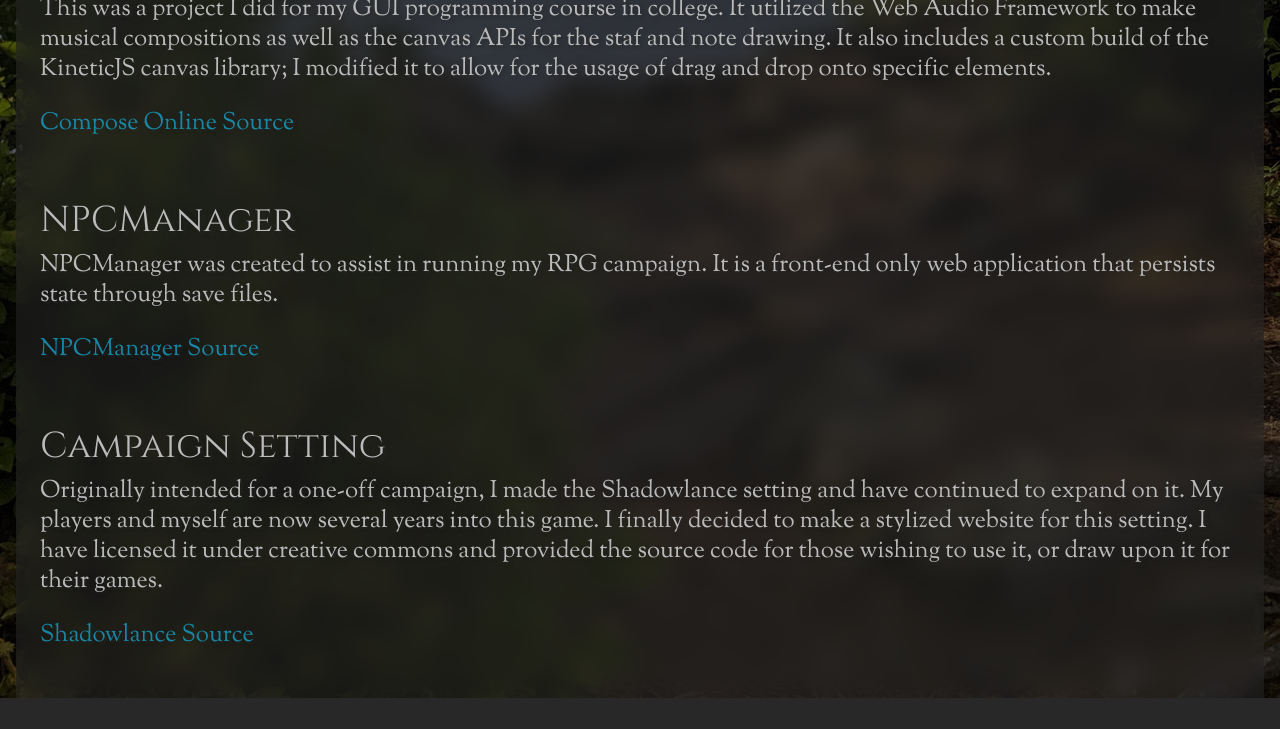
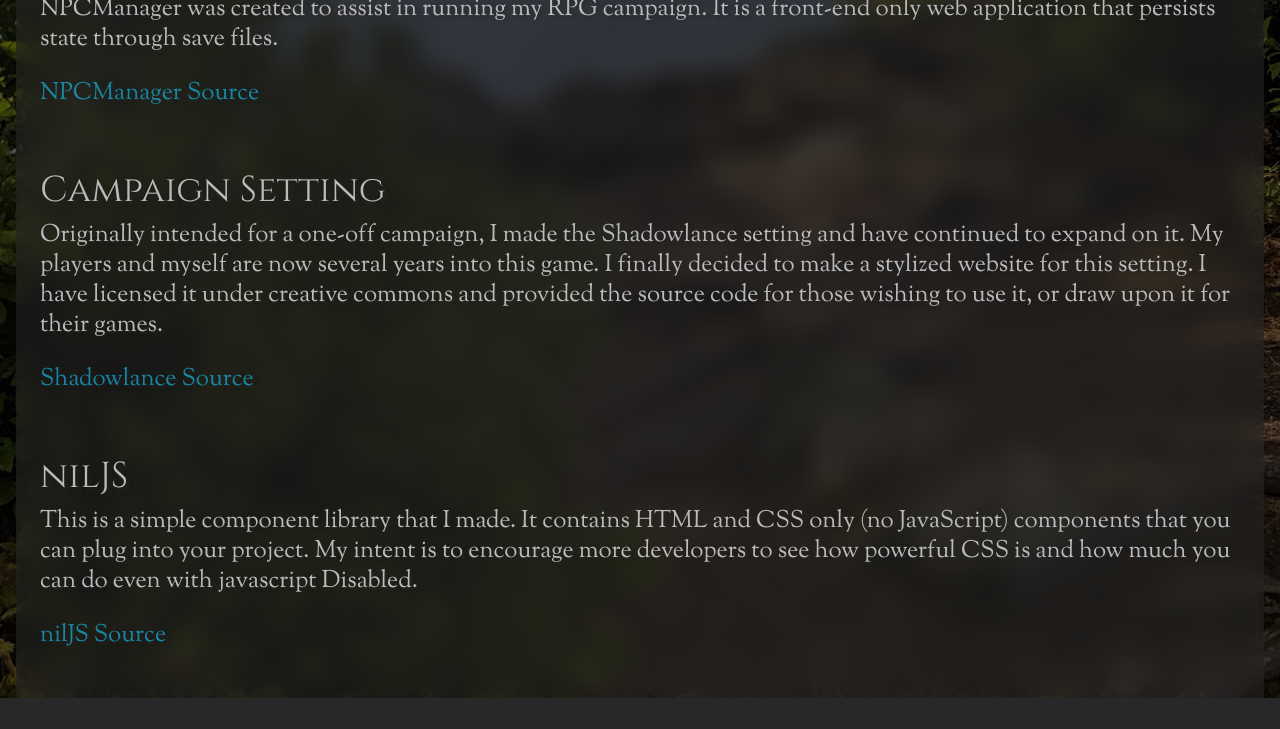
Before and after one commit to bblais23/bblais23.github.io, an Eleventy site: page src/projects/index.html in a window 1280 px wide and 1689 px high. Shown: the part 742-1471 px from the top of the page. Built offline with nearby package versions, Linux system fonts and the light colour scheme; Eleventy itself is replaced by a stand-in of ours; files that its build step writes are made by us from their sources.

Commit message:
Remove ComposeOnline and add NilJS

```diff
--- a/src/projects/index.html
+++ b/src/projects/index.html
@@ -14,13 +14,6 @@ layout: main.njk
 					<a href="https://github.com/bblais23/brewlab-frontend" rel="noopener noreferrer" target="_blank">Frontend Source</a>
 				</p>
 
-				<h2>Compose Online</h2>
-				<p>This was a project I did for my GUI programming course in college. It utilized the Web Audio Framework to make musical compositions as well as the canvas APIs for the staf and note drawing. It also includes a custom build of the KineticJS canvas library; I modified it to allow for the usage of drag and drop onto specific elements.</p>
-				<p>
-					<a href="https://bblais23.github.io/ComposeOnline/" rel="noopener noreferrer" target="_blank">Compose Online</a>
-					<a href="https://github.com/bblais23/ComposeOnline" rel="noopener noreferrer" target="_blank">Source</a>
-				</p>
-
 				<h2>NPCManager</h2>
 				<p>NPCManager was created to assist in running my RPG campaign. It is a front-end only web application that persists state through save files.</p>
 				<p>
@@ -34,3 +27,12 @@ layout: main.njk
 					<a href="https://shadowlance.benblais.com/" rel="noopener noreferrer" target="_blank">Shadowlance</a>
 					<a href="https://github.com/bblais23/shadowlance" rel="noopener noreferrer" target="_blank">Source</a>
 				</p>
+
+				<h2>nilJS</h2>
+				<p>
+					This is a simple component library that I made. It contains HTML and CSS only (no JavaScript) components that you can plug into your project.
+					My intent is to encourage more developers to see how powerful CSS is and how much you can do even with javascript Disabled.</p>
+				<p>
+					<a href="https://niljs.com/" rel="noopener noreferrer" target="_blank">nilJS</a>
+					<a href="https://github.com/bblais23/no-js-components" rel="noopener noreferrer" target="_blank">Source</a>
+				</p>
```
